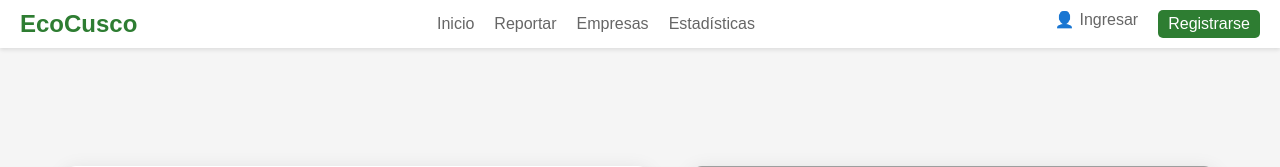
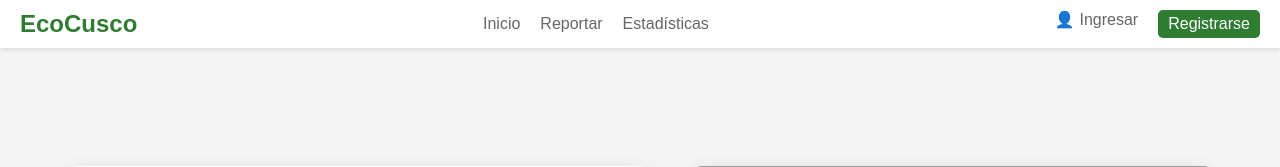
Before and after one commit to Marco-aq/reciclaje_platform, a PHP site: page /register.php in a window 1280 px wide. Shown: the top 167 px of the page. Run offline with PHP 8.4, Linux system fonts and the light colour scheme; some libraries are stand-ins or nearby versions; grey boxes are pictures that could not be loaded.

Commit message:
cambiosss

```diff
--- a/components/header.php
+++ b/components/header.php
@@ -190,7 +190,6 @@
         <div class="menu">
             <a href="./home-page.php">Inicio</a>
             <a href="./reportes.php">Reportar</a>
-            <a href="#">Empresas</a>
             <a href="./index.php">Estadísticas</a>
         </div>
         <div class="menu">
```
